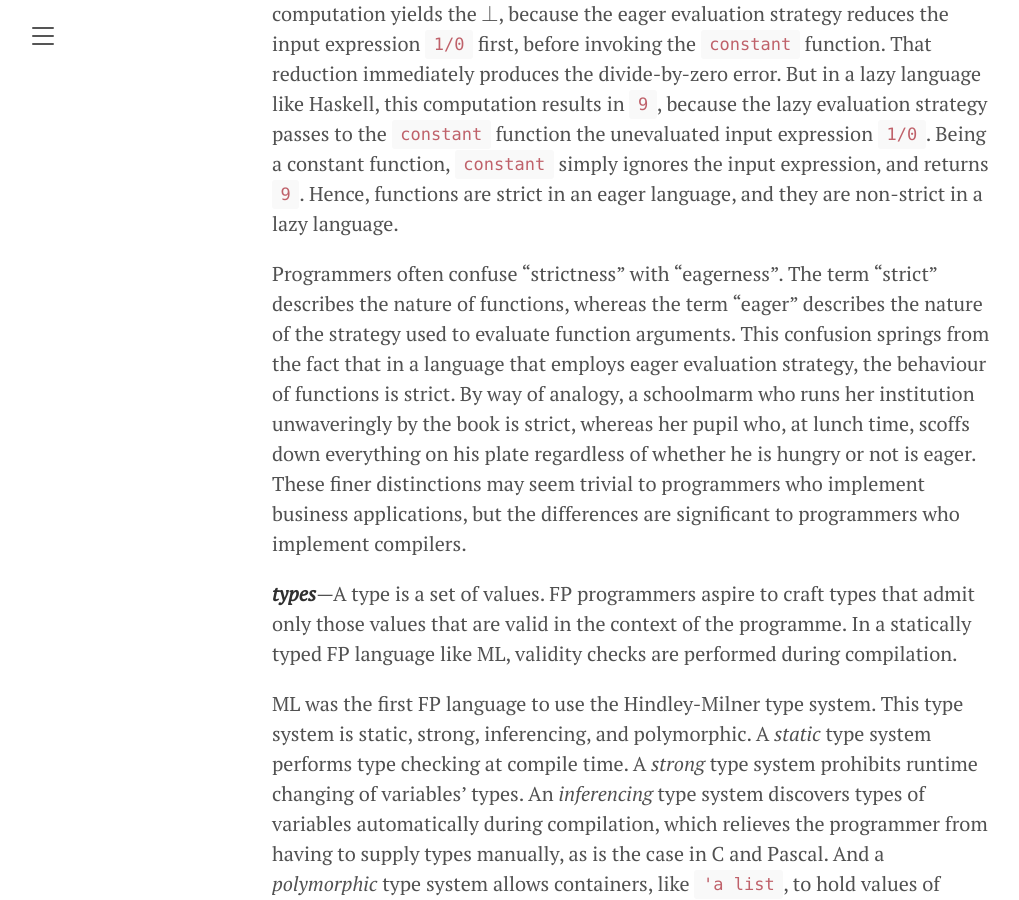
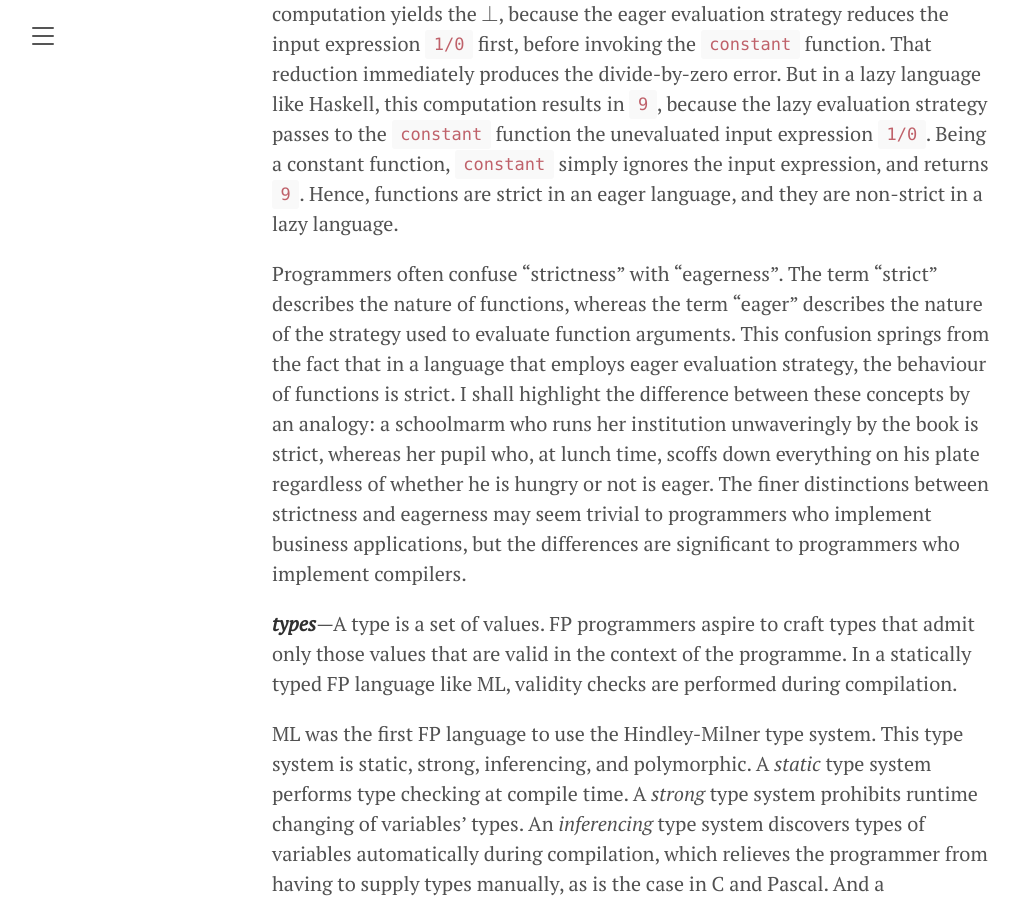
Before and after one commit to amenzwa/amenzwa.github.io, a Jekyll site: the page built from stem/PL/Paradigms.md, in a window 1280 px wide and 900 px high, scrolled down 33292 px. Shown: the whole window, without its empty margins (8-1027 px from the left). Built offline with Jekyll 4.4.1, drawn with Linux system fonts in a browser that asks for light colours; our own code applies the rules of GitHub Pages for plain Markdown files; formulas are drawn with MathJax 3.

Commit message:
strict v eager

```diff
--- a/stem/PL/Paradigms.md
+++ b/stem/PL/Paradigms.md
@@ -472,7 +472,7 @@ fun constant x = 9;
 
 In an eager language like ML, if this function is invoked as `constant (1/0)`, the computation yields the $⊥$, because the eager evaluation strategy reduces the input expression `1/0` first, before invoking the `constant` function. That reduction immediately produces the divide-by-zero error. But in a lazy language like Haskell, this computation results in `9`, because the lazy evaluation strategy passes to the `constant` function the unevaluated input expression `1/0`. Being a constant function, `constant` simply ignores the input expression, and returns `9`. Hence, functions are strict in an eager language, and they are non-strict in a lazy language.
 
-Programmers often confuse "strictness" with "eagerness". The term "strict" describes the nature of functions, whereas the term "eager" describes the nature of the strategy used to evaluate function arguments. This confusion springs from the fact that in a language that employs eager evaluation strategy, the behaviour of functions is strict. By way of analogy, a schoolmarm who runs her institution unwaveringly by the book is strict, whereas her pupil who, at lunch time, scoffs down everything on his plate regardless of whether he is hungry or not is eager. These finer distinctions may seem trivial to programmers who implement business applications, but the differences are significant to programmers who implement compilers.
+Programmers often confuse "strictness" with "eagerness". The term "strict" describes the nature of functions, whereas the term "eager" describes the nature of the strategy used to evaluate function arguments. This confusion springs from the fact that in a language that employs eager evaluation strategy, the behaviour of functions is strict. I shall highlight the difference between these concepts by an analogy: a schoolmarm who runs her institution unwaveringly by the book is strict, whereas her pupil who, at lunch time, scoffs down everything on his plate regardless of whether he is hungry or not is eager. The finer distinctions between strictness and eagerness may seem trivial to programmers who implement business applications, but the differences are significant to programmers who implement compilers.
 
 ***types***—A type is a set of values. FP programmers aspire to craft types that admit only those values that are valid in the context of the programme. In a statically typed FP language like ML, validity checks are performed during compilation.
 
```
